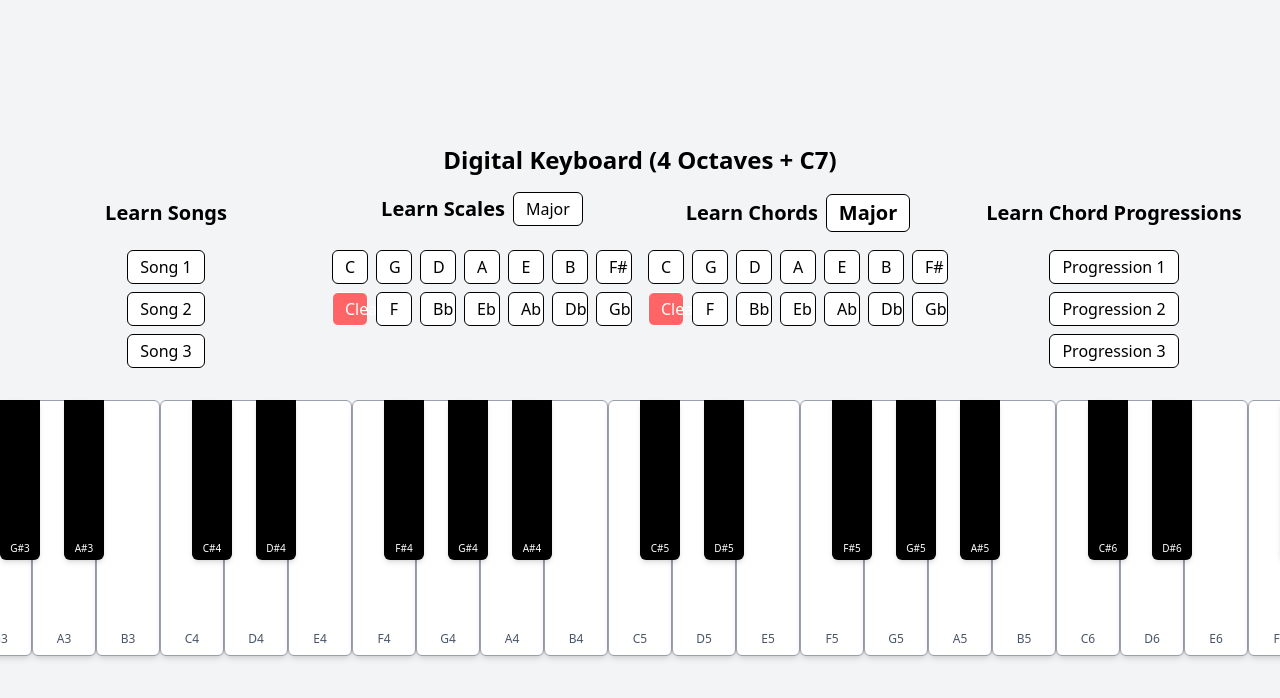
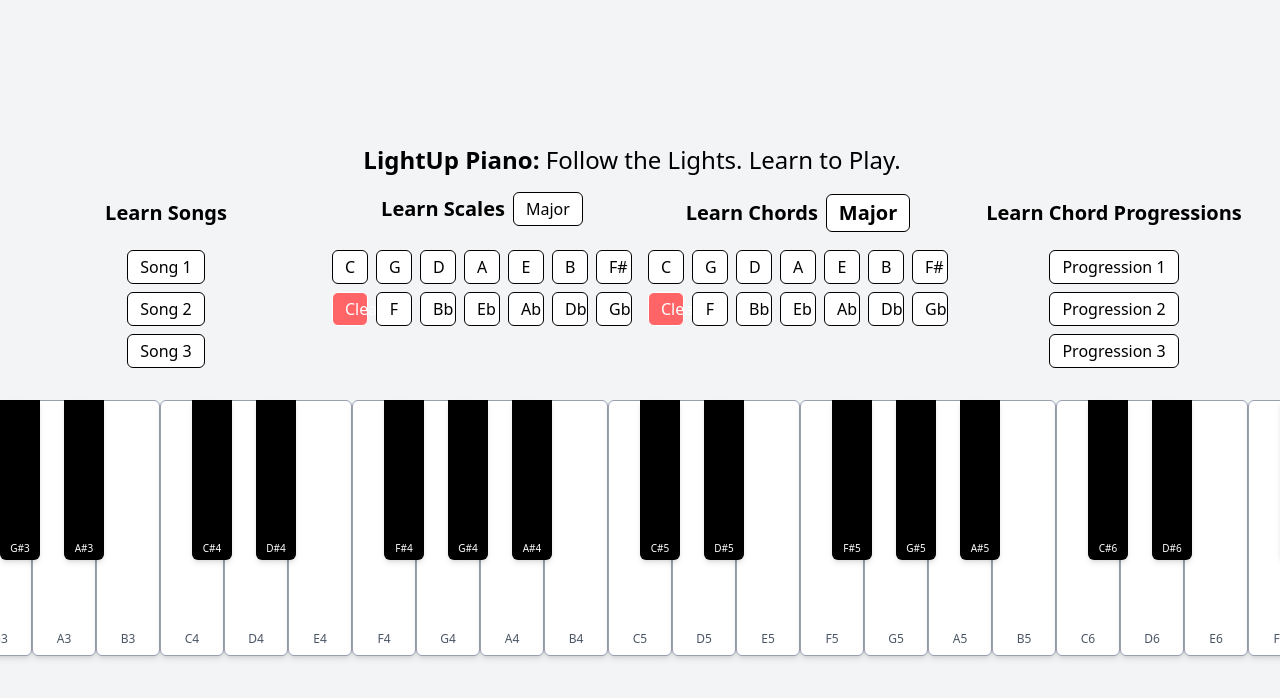
Before and after one commit to ehoover3/Piano, a Next.js app: page / in a window 1280 px wide. Shown: the top 698 px of the page. Built offline with nearby package versions, Linux system fonts and the light colour scheme.

Commit message:
add a header

```diff
--- a/src/app/page.tsx
+++ b/src/app/page.tsx
@@ -244,7 +244,9 @@ export default function Home() {
 
   return (
     <div className='flex flex-col items-center justify-center min-h-screen p-4 bg-gray-100'>
-      <h1 className='text-2xl font-bold mb-4'>Digital Keyboard (4 Octaves + C7)</h1>
+      <h1 className='text-2xl mr-4 mb-4'>
+        <span className='font-bold'>LightUp Piano:</span> Follow the Lights. Learn to Play.
+      </h1>
 
       <div className='grid grid-cols-4 gap-4 w-full mb-6'>
         <div className='flex justify-center items-center text-xl font-semibold'>Learn Songs</div>
```
